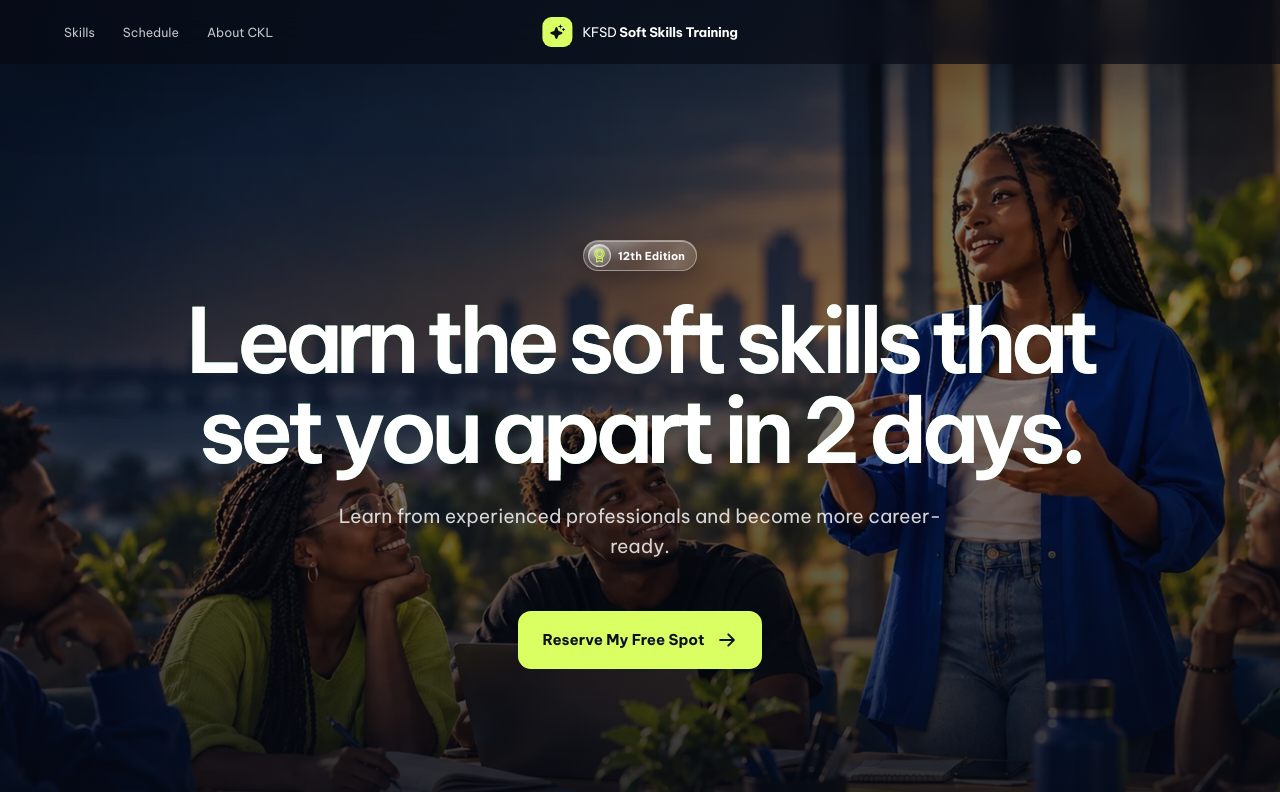
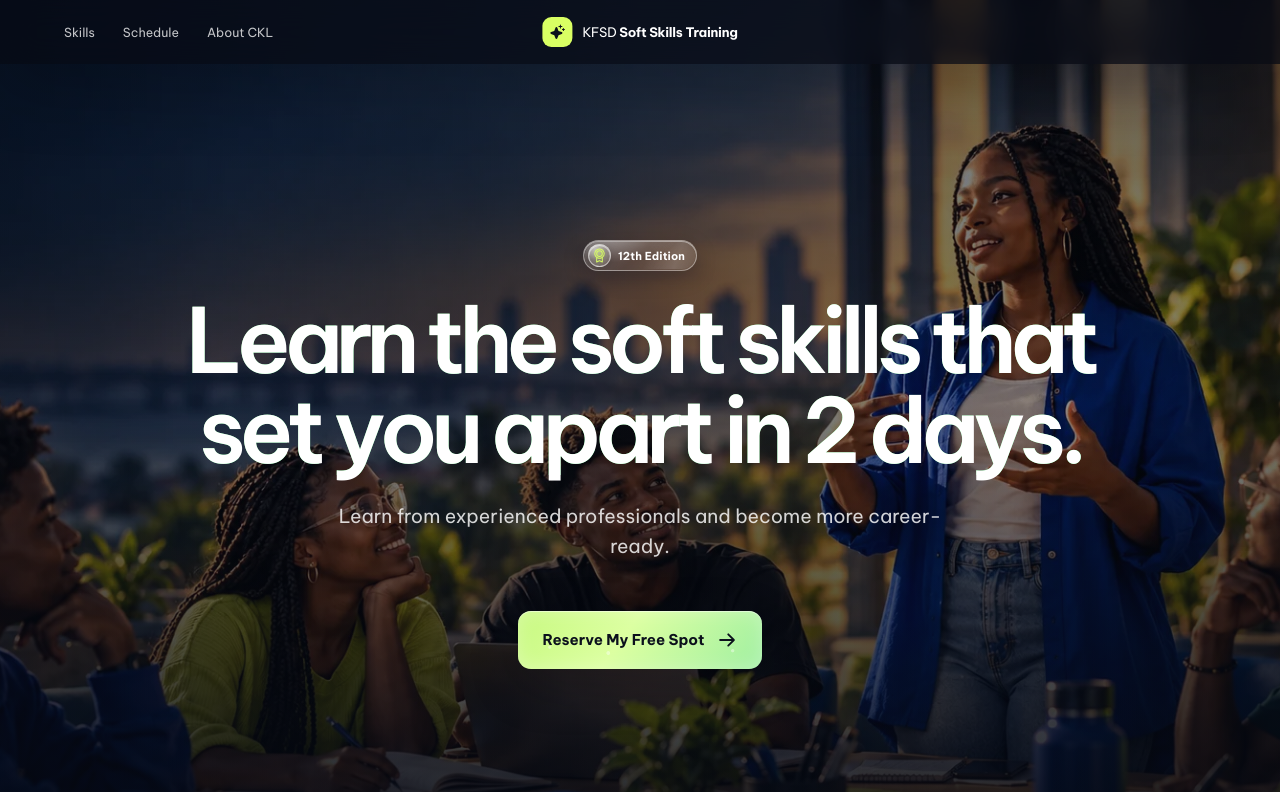
Before and after one commit to chiazaokoli/kfsd-website, a Next.js app: page / in a window 1280 px wide. Shown: the top 792 px of the page. Built offline with nearby package versions, Linux system fonts and the light colour scheme.

Commit message:
Add breathing green and evaporating dots to hero CTAs

```diff
--- a/app/globals.css
+++ b/app/globals.css
@@ -56,7 +56,7 @@ img { display: block; }
 .topbar nav a:hover { color: var(--white); }
 .topbar-cta { position: absolute; top: 50%; right: 5vw; display: inline-flex; min-height: 44px; align-items: center; justify-content: center; gap: 8px; padding: 0 16px; color: var(--ink); border-radius: 11px; background: var(--lime); font-size: .78rem; font-weight: 700; opacity: 0; visibility: hidden; pointer-events: none; transform: translateY(calc(-50% + 10px)); transition: opacity 260ms ease, transform 300ms ease, visibility 0s linear 300ms, box-shadow 180ms ease; }
 .topbar.has-cta .topbar-cta { opacity: 1; visibility: visible; pointer-events: auto; transform: translateY(-50%); transition-delay: 0s; }
-.topbar-cta:hover { box-shadow: 0 12px 30px rgba(217,255,99,.22); }
+.topbar-cta:hover { box-shadow: inset 0 0 18px rgba(255,255,255,.3), inset 0 1px 0 rgba(255,255,255,.48), 0 12px 30px rgba(217,255,99,.22); }
 
 .new-hero { position: relative; display: flex; min-height: 900px; align-items: center; justify-content: center; overflow: hidden; padding: 150px 5vw 175px; color: var(--white); background: var(--ink); isolation: isolate; }
 .hero-photo { z-index: -3; object-fit: cover; object-position: center 48%; transition: transform 1.2s cubic-bezier(.2,.7,.2,1); }
@@ -81,7 +81,14 @@ img { display: block; }
 }
 .hero-subhead { max-width: 610px; margin: 27px auto 0; color: rgba(255,255,255,.82); font-size: clamp(1.03rem, 1.5vw, 1.3rem); line-height: 1.55; }
 .primary-cta { display: inline-flex; min-height: 58px; align-items: center; gap: 13px; margin-top: 15px; padding: 0 25px; color: var(--ink); border-radius: 13px; background: var(--lime); box-shadow: 0 16px 50px rgba(0,0,0,.22); font-size: .93rem; font-weight: 750; transition: transform 220ms ease, box-shadow 220ms ease; }
-.primary-cta:hover { transform: translateY(-4px); box-shadow: 0 22px 60px rgba(217,255,99,.22); }
+.primary-cta:hover { transform: translateY(-4px); box-shadow: inset 0 0 18px rgba(255,255,255,.3), inset 0 1px 0 rgba(255,255,255,.48), 0 22px 60px rgba(217,255,99,.22); }
+.primary-cta, .topbar-cta { overflow: hidden; isolation: isolate; background: linear-gradient(125deg, #b9f567, #dcffa1 32%, #86e9a2 66%, #c7fb6f); background-size: 240% 240%; box-shadow: inset 0 0 18px rgba(255,255,255,.3), inset 0 1px 0 rgba(255,255,255,.48), 0 16px 50px rgba(0,0,0,.22); animation: cta-breathe 6s ease-in-out infinite; }
+.primary-cta .cta-copy, .topbar-cta .cta-copy, .primary-cta svg, .topbar-cta svg { position: relative; z-index: 1; }
+.primary-cta::before, .primary-cta::after, .topbar-cta::before, .topbar-cta::after { position: absolute; z-index: 0; inset: 0; border-radius: inherit; content: ""; opacity: 0; pointer-events: none; animation: cta-dots 4.8s ease-out infinite; }
+.primary-cta::before, .topbar-cta::before { background: radial-gradient(circle at 13% 78%, rgba(255,255,255,.9) 0 1.1px, transparent 2px), radial-gradient(circle at 37% 88%, rgba(255,255,255,.9) 0 1.5px, transparent 2.3px), radial-gradient(circle at 68% 76%, rgba(255,255,255,.85) 0 1px, transparent 1.8px), radial-gradient(circle at 88% 84%, rgba(255,255,255,.9) 0 1.3px, transparent 2px); }
+.primary-cta::after, .topbar-cta::after { background: radial-gradient(circle at 24% 87%, rgba(255,255,255,.9) 0 1px, transparent 1.8px), radial-gradient(circle at 54% 78%, rgba(255,255,255,.85) 0 1.4px, transparent 2.2px), radial-gradient(circle at 79% 90%, rgba(255,255,255,.9) 0 1.1px, transparent 2px); animation-delay: -2.4s; }
+@keyframes cta-breathe { 0%, 100% { background-position: 0% 50%; } 50% { background-position: 100% 50%; } }
+@keyframes cta-dots { 0%, 12% { opacity: 0; transform: translateY(7px); } 27% { opacity: .62; } 57% { opacity: .38; } 82%, 100% { opacity: 0; transform: translateY(-18px); } }
 .event-dock { position: absolute; right: 4vw; bottom: 24px; left: 4vw; display: grid; min-height: 82px; grid-template-columns: repeat(3, 1fr) 68px; align-items: center; border: 1px solid rgba(255,255,255,.18); border-radius: 17px; background: rgba(8,13,22,.72); backdrop-filter: blur(18px); }
 .event-dock > div { display: flex; min-height: 45px; align-items: center; gap: 11px; padding: 0 24px; border-right: 1px solid rgba(255,255,255,.16); font-size: .78rem; font-weight: 600; }
 .event-dock svg { color: var(--lime); }
--- a/app/page.tsx
+++ b/app/page.tsx
@@ -163,7 +163,7 @@ export default function Home() {
         <header ref={topbarRef} className={`topbar${showNavCta ? " has-cta" : ""}`}>
           <a className="brand" href="#top" aria-label="KFSD Soft Skills Training home"><span className="brand-mark" aria-hidden="true"><Sparkle size={16} weight="fill" /></span><span>KFSD <b>Soft Skills Training</b></span></a>
           <nav aria-label="Main navigation"><a href="#skills">Skills</a><a href="#schedule">Schedule</a><a href="#organiser">About CKL</a></nav>
-          <a className="topbar-cta" href="#register" aria-hidden={!showNavCta} tabIndex={showNavCta ? 0 : -1}>Reserve My Free Spot <ArrowRight size={17} weight="bold" /></a>
+          <a className="topbar-cta" href="#register" aria-hidden={!showNavCta} tabIndex={showNavCta ? 0 : -1}><span className="cta-copy">Reserve My Free Spot</span><ArrowRight size={17} weight="bold" /></a>
         </header>
 
         <section className="new-hero" aria-labelledby="hero-title">
@@ -173,7 +173,7 @@ export default function Home() {
             <p className="edition-badge hero-enter"><span className="edition-badge-icon"><Medal size={15} weight="duotone" aria-hidden="true" /></span><span>{siteConfig.edition}</span></p>
             <h1 id="hero-title" aria-label="Learn the soft skills that set you apart in 2 days."><span aria-hidden="true">{heroLeadWords.map((word, index) => <Fragment key={word}>{index > 0 && " "}<span className="hero-word">{heroLetters(word, heroLeadWords.slice(0, index).join("").length)}</span></Fragment>)}{" "}<span className="hero-ending">{heroLetters(heroEnding, heroEndingStart)}</span></span></h1>
             <p className="hero-subhead hero-enter">Learn from experienced professionals and become more career-ready.</p>
-            <a ref={heroCtaRef} className="primary-cta hero-enter" href="#register">Reserve My Free Spot <ArrowRight size={20} weight="bold" /></a>
+            <a ref={heroCtaRef} className="primary-cta hero-enter" href="#register"><span className="cta-copy">Reserve My Free Spot</span><ArrowRight size={20} weight="bold" /></a>
           </div>
           <div className="event-dock hero-enter">
             <div><CalendarBlank size={22} weight="duotone" /><span>{siteConfig.event.dateLabel}</span></div>
```
